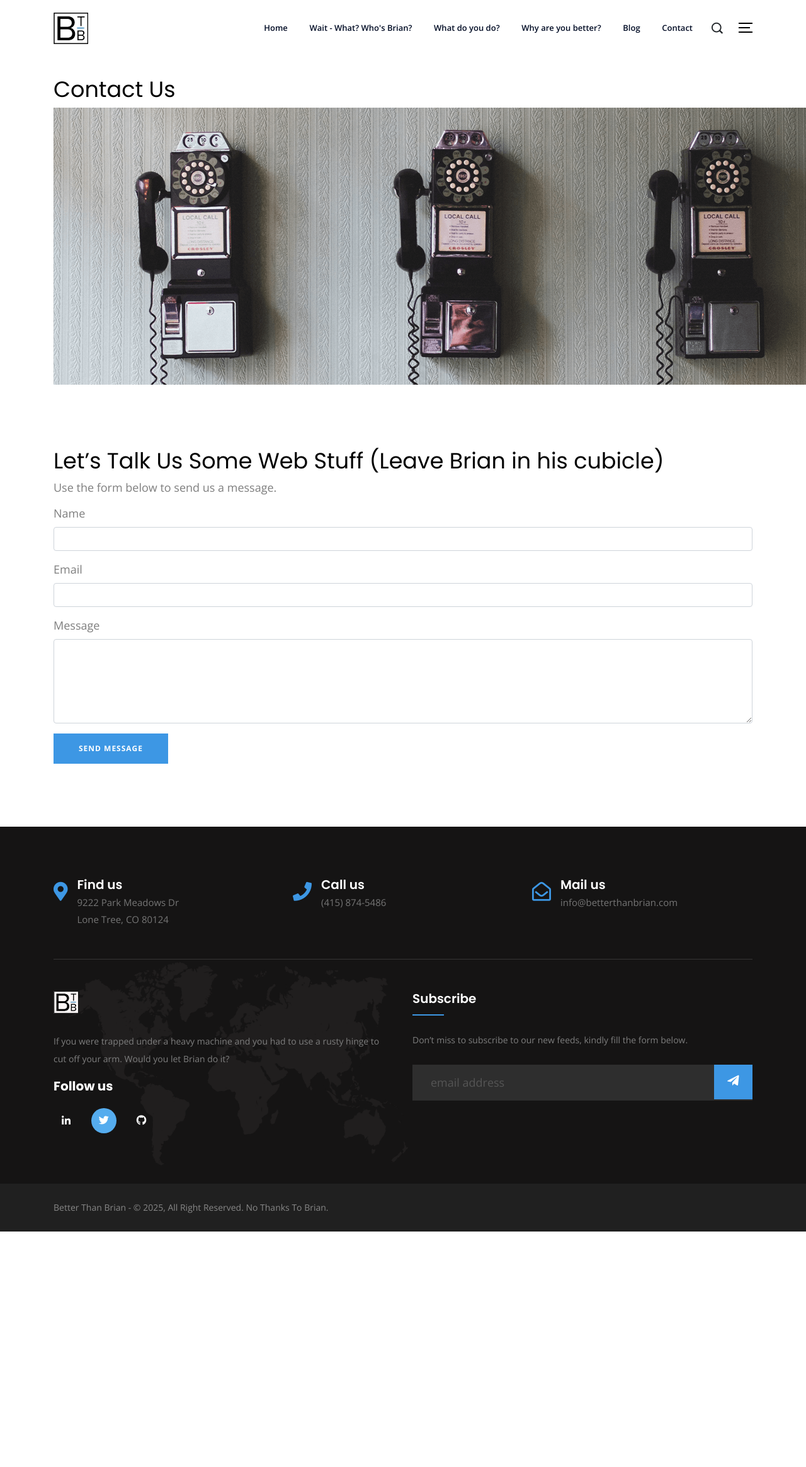
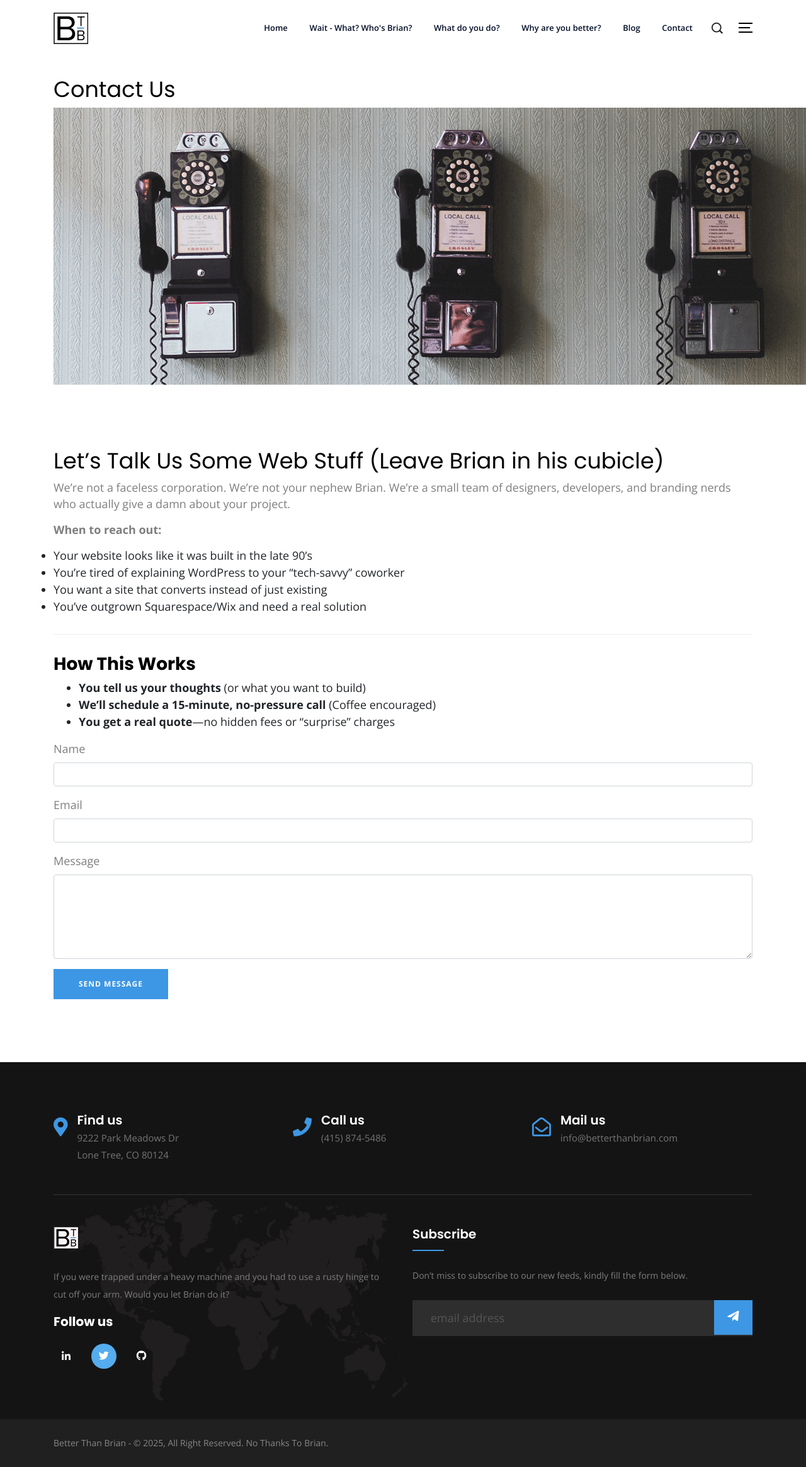
Before and after one commit to matsientst/betterthanbrian, a Jekyll site: the page built from contact.md, in a window 1280 px wide. Shown: the whole page at 63% size. Built offline with Jekyll 4.4.1, drawn with Linux system fonts in a browser that asks for light colours; before the commit the page ends 1956 px from its top, so only the background shows below that.

Commit message:
adding contact us page

```diff
--- a/assets/css/style.scss
+++ b/assets/css/style.scss
@@ -133,7 +133,7 @@ ul {
 	padding: 0px;
 }
 li {
-	list-style: none
+	list-style: disc;
 }
 p {
 	font-size: $base-font-size;
--- a/contact.md
+++ b/contact.md
@@ -9,6 +9,20 @@ post_image: "/assets/img/bg/contact.png"
 
 ## Let's Talk Us Some Web Stuff (Leave Brian in his cubicle)
 
-Use the form below to send us a message.
+We’re not a faceless corporation. We’re not your nephew Brian. We’re a small team of designers, developers, and branding nerds who actually give a damn about your project.
+
+**When to reach out:**
+- Your website looks like it was built in the late 90's
+- You’re tired of explaining WordPress to your “tech-savvy” coworker
+- You want a site that converts instead of just existing
+- You’ve outgrown Squarespace/Wix and need a real solution
+
+---
+
+### **How This Works**
+1. **You tell us your thoughts** (or what you want to build)
+2. **We’ll schedule a 15-minute, no-pressure call** (Coffee encouraged)
+3. **You get a real quote**—no hidden fees or “surprise” charges
+
 
 {% include contact-form.html %}
```
